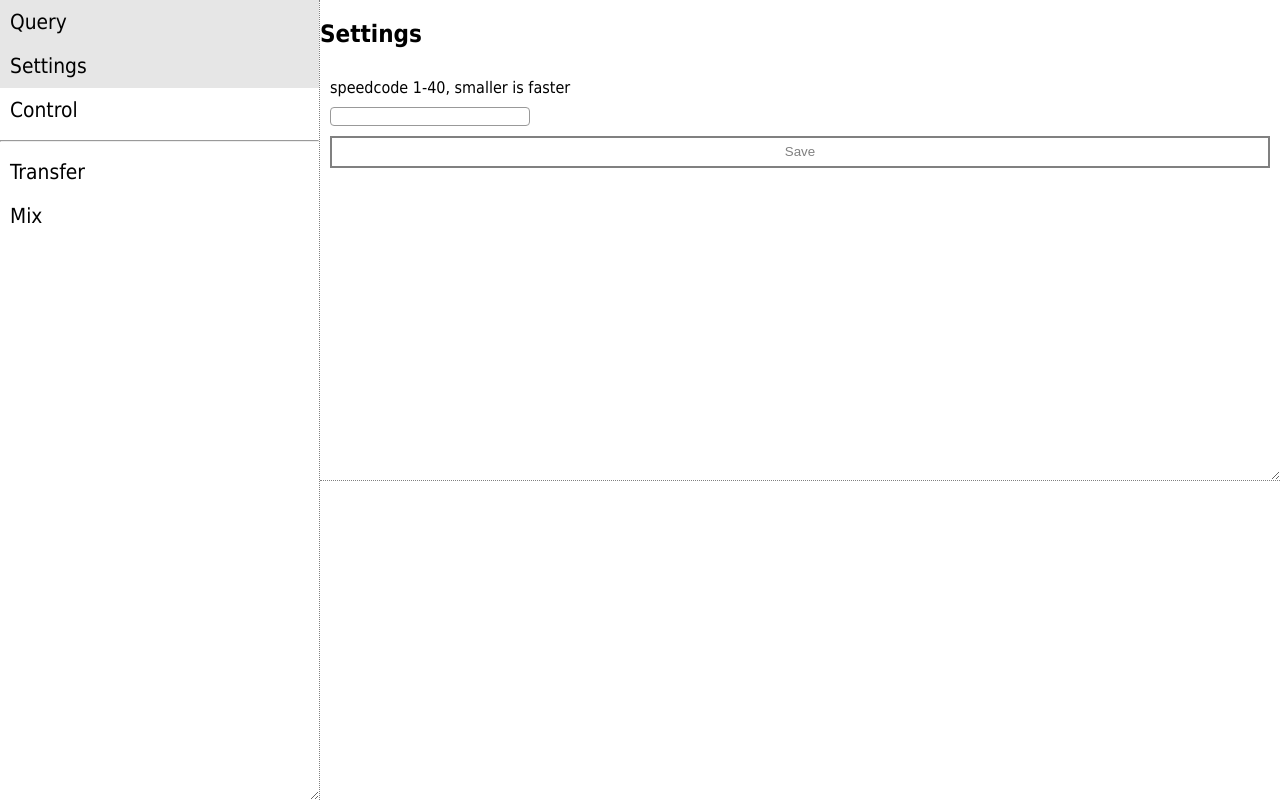
After one commit to armobob74/hamilton-syringe-pump-pman, a Flask app: page /settings in a window 1280 px wide. The commit adds this page. Run offline with Flask 3, Linux system fonts and the light colour scheme; style sheets or scripts are compiled from the project's sources.

Commit message:
added a speed setting

```diff
--- a/website/static/sass/base_style.scss
+++ b/website/static/sass/base_style.scss
@@ -209,5 +209,5 @@ input.error{
 }
 
 .unsaved-change{
-	color:$txt-color-2;
+	color: $accent-color-1;
 }
--- a/website/templates/index.html
+++ b/website/templates/index.html
@@ -8,9 +8,10 @@
 </style>
 {% endblock %}
 {% block content%}
-<h2>Query Hamilton Pump</h2>
+<h2>Query</h2>
 <div class="q_grid">
   <button type="button" onclick="oneResponseCommand('Q')">Status</button>
   <button type="button" onclick="oneResponseCommand('?4')">Actual Syringe Position</button>
+  <button type="button" onclick="oneResponseCommand('?2')">Maximum Velocity</button>
 </div>
 {% endblock %}
--- a/website/templates/layout.html
+++ b/website/templates/layout.html
@@ -13,10 +13,10 @@
   </head>
   <body>
     <div class="sidebar">
-      {{ sidecard("Home", "/")}}
-      {{ sidecard("Transfer", "/transfer")}}
-      {{ sidecard("Control", "/control")}}
-      {{ sidecard("Mix", "/mix")}}
+      {{ sidecard("Query", "/")}} {{ sidecard("Settings", "/settings")}} {{
+      sidecard("Control", "/control")}}
+      <hr />
+      {{ sidecard("Transfer", "/transfer")}} {{ sidecard("Mix", "/mix")}}
     </div>
     <div class="main">
       <div class="content-container" id="content-container">
@@ -26,6 +26,14 @@
     </div>
     <script src="/static/javascript/confirm_ranges.js"></script>
     <script src="/static/javascript/fetches.js"></script>
+    <script>
+      let sidecards = document.querySelectorAll(".sidecard");
+      for (const sidecard of sidecards) {
+        if (window.location.href === sidecard.href) {
+          sidecard.classList.add("active");
+        }
+      }
+    </script>
     {% block scripts %} {% endblock %}
   </body>
 </html>
--- /dev/null
+++ b/website/templates/settings.html
@@ -0,0 +1,51 @@
+{% extends "layout.html" %} {% block head%} {% endblock %} {% block content%}
+<h2>Settings</h2>
+<form>
+  <label for="speedcode">speedcode 1-40, smaller is faster</label>
+  <input
+    type="text"
+    name="speedcode"
+    id="speedcode"
+    max="40"
+    min="1"
+    value=""
+  />
+  <button type="button" onclick="saveSettings()">Save</button>
+</form>
+{% endblock %} {% block scripts %}
+<script>
+  enforceCharset("speedcode", "01234567890");
+  enforceRange("speedcode", 1, 40);
+
+  let settings = JSON.parse(localStorage.getItem("settings")) || {};
+  for (const key in settings) {
+    document.getElementById(key).value = settings[key];
+  }
+
+  for (const inpt of document.querySelectorAll("form input")) {
+    inpt.addEventListener("input", () => {
+      inpt.classList.add("unsaved-change");
+    });
+  }
+
+  function saveSettings() {
+    let inputs = document.querySelectorAll("form input");
+    for (input of inputs) {
+      if (input.value !== "") {
+        settings[input.id] = input.value;
+      }
+    }
+    localStorage.setItem("settings", JSON.stringify(settings));
+    sendSettings();
+    for (const inpt of document.querySelectorAll("form input")) {
+      inpt.addEventListener("input", () => {
+        inpt.classList.remove("unsaved-change");
+      });
+    }
+  }
+
+  async function sendSettings(){
+	  await oneResponseCommand(`S${speedcode.value}R`)
+  }
+</script>
+{% endblock%}
--- a/website/views.py
+++ b/website/views.py
@@ -22,3 +22,7 @@ def controlView():
 @views.route('/mix', methods=['GET'])
 def mixView():
     return render_template('mix.html')
+
+@views.route('/settings', methods=['GET'])
+def settingsView():
+    return render_template('settings.html')
```
